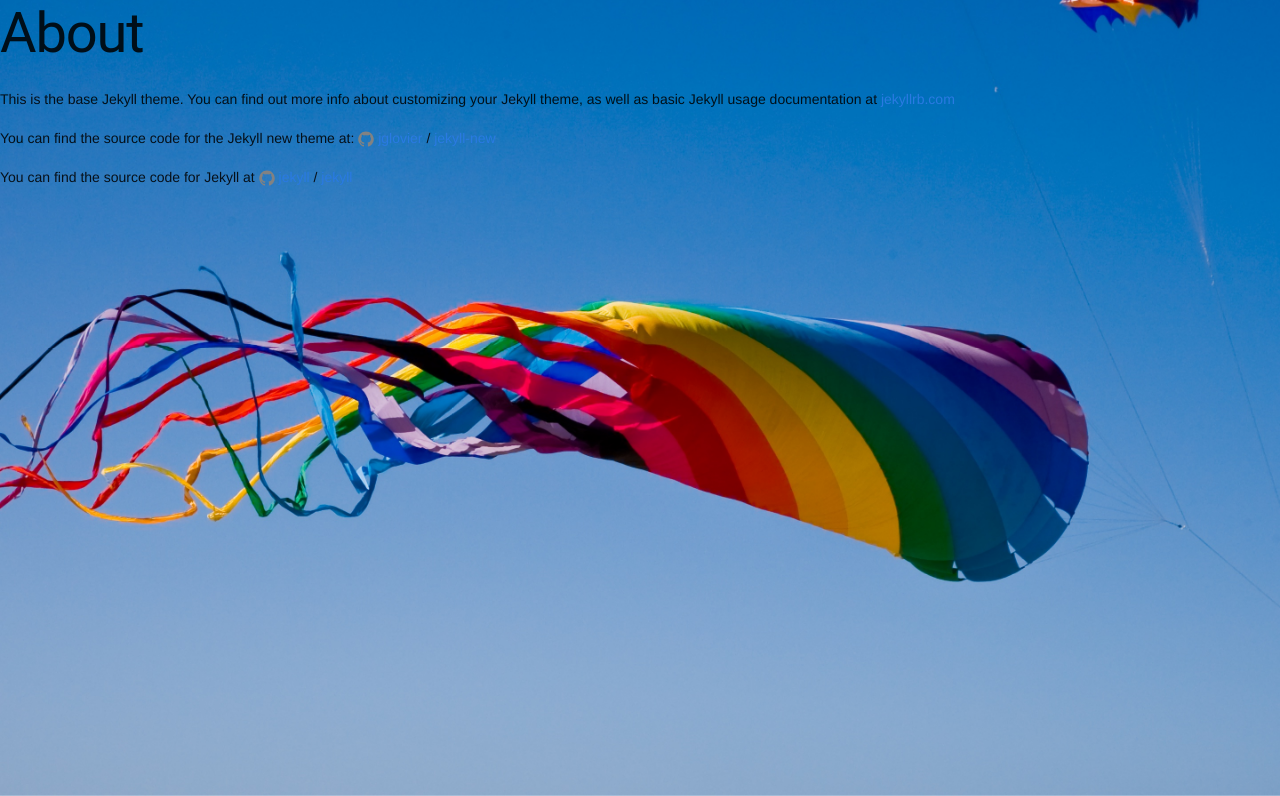
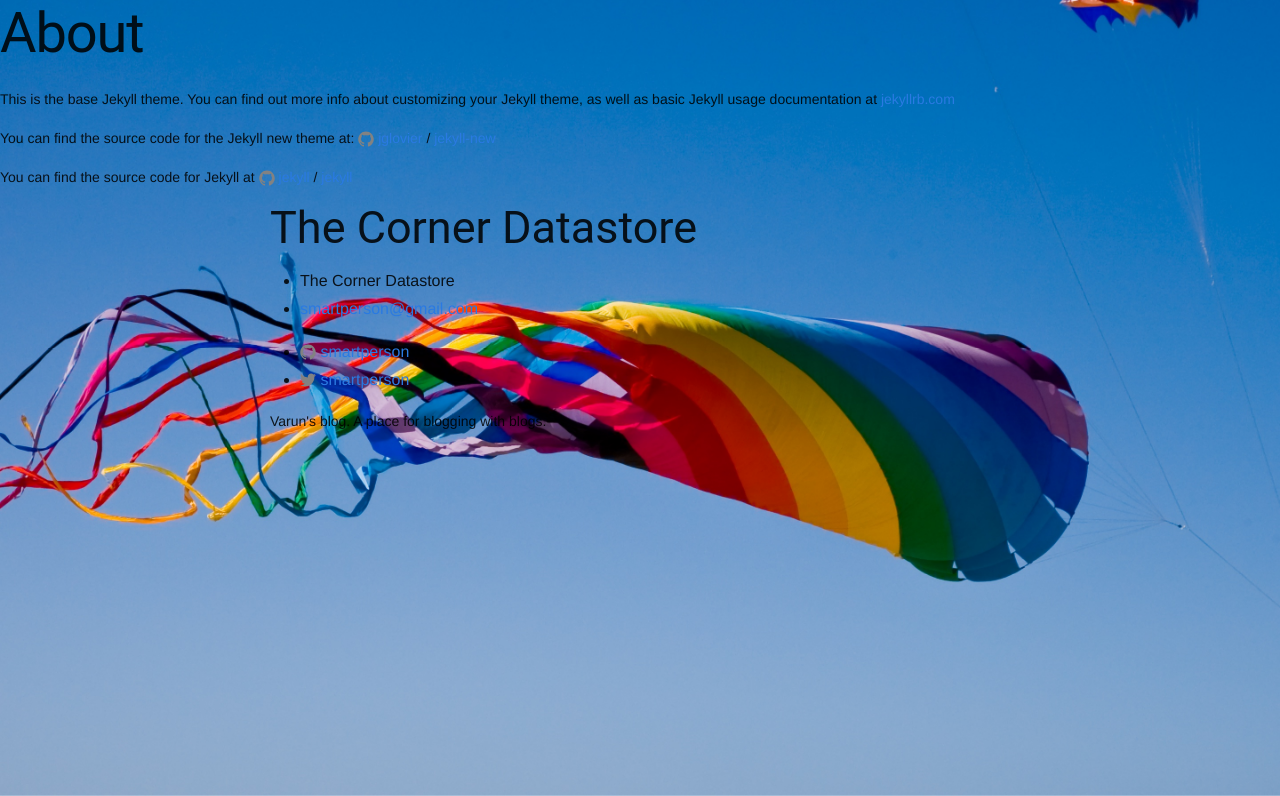
Before and after one commit to smartperson/varunmehta.com, a Jekyll site: the page built from about.md, in a window 1280 px wide, cut to the strip 104-900 px from the top of the page. Built offline with Jekyll 4.4.1, drawn with Linux system fonts in a browser that asks for light colours; nearby versions of some CDN libraries.

```diff
--- a/_config.yml
+++ b/_config.yml
@@ -12,21 +12,15 @@
 # you will see them accessed via {{ site.title }}, {{ site.email }}, and so on.
 # You can create any custom variable you would like, and they will be accessible
 # in the templates via {{ site.myvariable }}.
-title: Disqovery Blog
-email: varun@disqovery.com
+title: The Corner Datastore
+email: smartperson@gmail.com
 description: > # this means to ignore newlines until "baseurl:"
-  The blog for Disqovery: the app that takes care of employee feedback and analytics.
+  Varun's blog. A place for blogging with blogs.
 baseurl: "" # the subpath of your site, e.g. /blog
-url: "http://blog.disqovery.com" # the base hostname & protocol for your site
-twitter_username: disqovery
+url: "http://varunmehta.com" # the base hostname & protocol for your site
+twitter_username: smartperson
 github_username:  smartperson
 
 # Build settings
 markdown: kramdown
-gems: ['jekyll-twitter-plugin', 'jekyll-timeago']
-
-twitter:
-  consumer_key: dkor8YimCdch8aWZlkydBQ
-  consumer_secret: aGUBsmiTh1d0ATcQYbHj5nhiJKElXJuSsmUwlN0
-  access_token: 19297331-nrXFkPbQuxkpcnxAV9FJUMzD6Uw1NxRX0ycAN3NI
-  access_token_secret: 62XxGA1maOjFPxewHGi4QfNALcTSsvkGLz860vIKC5E
+gems: ['jekyll-timeago']
--- a/_includes/footer.html
+++ b/_includes/footer.html
@@ -1,4 +1,4 @@
-<!--<footer class="site-footer">
+<footer class="site-footer">
 
   <div class="wrapper">
 
@@ -35,4 +35,4 @@
 
   </div>
 
-</footer>-->
+</footer>
```
Also changed, not shown: _posts/2017-05-08-RPi-casually-smart-home-part-1.md (added, +76 -0 lines), images/features/pi-zero-w.jpg (added).
